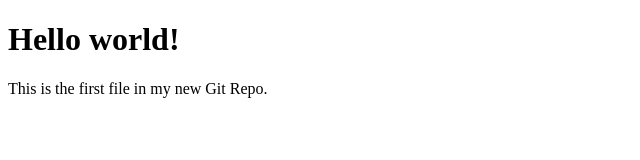
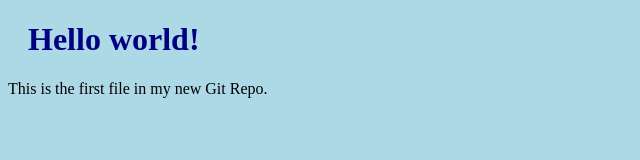
Before and after one commit to MITI67/hello-world, a plain HTML site: page index.html in a window 1280 px wide. Shown: the whole page, without its empty margins (0-640 px from the left). Drawn offline with Linux system fonts and the light colour scheme.

Commit message:
Zweite Fassung von Hello World

```diff
--- a/index.html
+++ b/index.html
@@ -1,7 +1,8 @@
  <!DOCTYPE html>
 <html>
 <head>
-<title>Hello World!</title>
+<title>Hello World! 2</title>
+<link rel="stylesheet" href="bluestyle.css">
 </head>
 <body>
 
```
